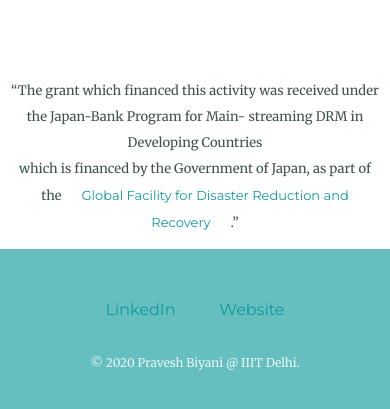
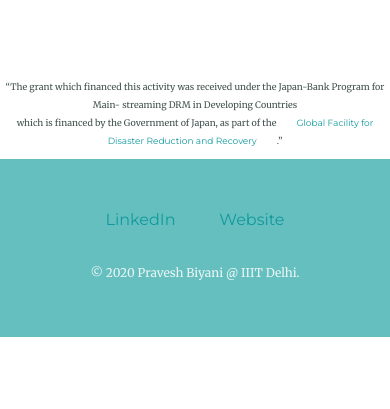
Before and after one commit to WizardOfMoz/SeptHackathon, a plain HTML site: page index.html in a window 390 px wide. Shown: the part 6123-6532 px from the top of the page. After the commit the page ends 6460 px from the top, so only its background shows below. Drawn offline with Linux system fonts and the light colour scheme.

Commit message:
Update styles.css

```diff
--- a/styles.css
+++ b/styles.css
@@ -181,8 +181,10 @@ a:hover {
     margin-top: 0px;
   }
 
+}
+
+@media only screen and (max-width: 600px) {
   .final{
-    font-size: small;
+    font-size: xx-small;
   }
-
 }
```
